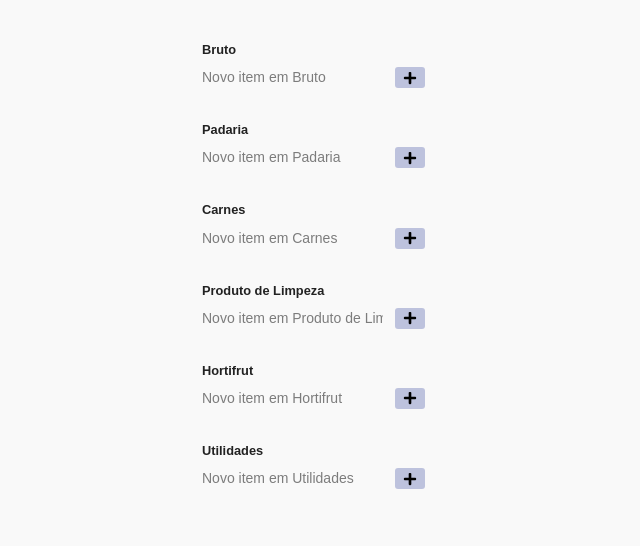
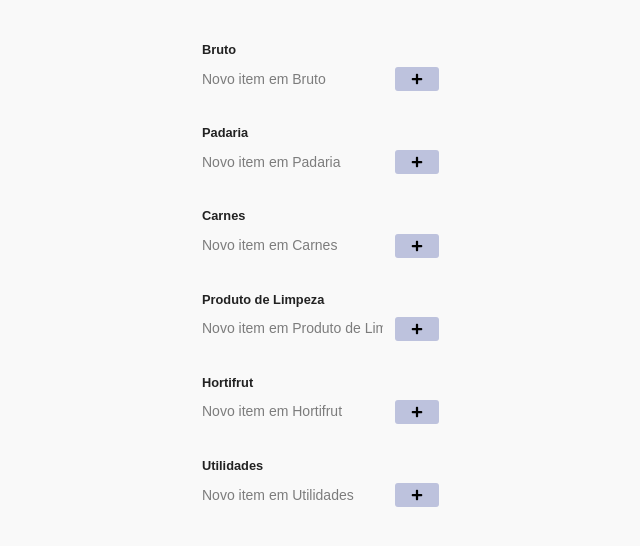
Before and after one commit to ThiagoHouse/ListaDeCompras, a Next.js app: page / in a window 1280 px wide. Shown: the top 546 px of the page, without its empty margins (204-844 px from the left). Built offline with nearby package versions, Linux system fonts and the light colour scheme.

Commit message:
Corrige botão editar

```diff
--- a/src/app/globals.css
+++ b/src/app/globals.css
@@ -54,6 +54,14 @@ body {
   border-radius: 3px;
 }
 
+.lista-compras-item span::before {
+  content: "•";
+  display: inline-block;
+  margin-right: 8px;
+  color: #101624; /* escolha a cor que preferir */
+  font-size: 1.1em;
+}
+
 .lista-compras-item:last-child {
   border-bottom: none;
 }
@@ -69,7 +77,7 @@ body {
 
 .lista-compras-item button {
   margin-left: 4px;
-  padding: 2px 8px;
+  padding: 4px 15px;
   font-size: 14px;
   background: #e3e3e3;
   border: none;
@@ -105,6 +113,21 @@ body {
   color: #222;
 }
 
+
+
+/* Adicione ao seu globals.css */
+.container {
+  max-width: 500px;
+  margin: 40px auto;
+  padding: 0 16px;
+  font-family: sans-serif;
+}
+
+.botao-adicionar {
+  padding: 6px 16px; /* aumente conforme desejar */
+  font-size: 12px;
+}
+
 .botao-editar {
   background: #e6f0ff;
   color: #2563eb;
@@ -117,14 +140,7 @@ body {
   background: #ffe6e6;
   color: #dc2626;
 }
+
 .botao-remover:hover {
   background: #fecaca;
 }
-
-/* Adicione ao seu globals.css */
-.container {
-  max-width: 500px;
-  margin: 40px auto;
-  padding: 0 16px;
-  font-family: sans-serif;
-}
--- a/src/app/page.tsx
+++ b/src/app/page.tsx
@@ -170,7 +170,7 @@ export default function Home() {
                       style={{ flex: 1, cursor: "pointer" }}
                       onClick={() => toggleCheck(categoria, index)}
                     >
-                      {item.text}
+                     {item.text}
                     </span>
                   )}
                   <button
```
